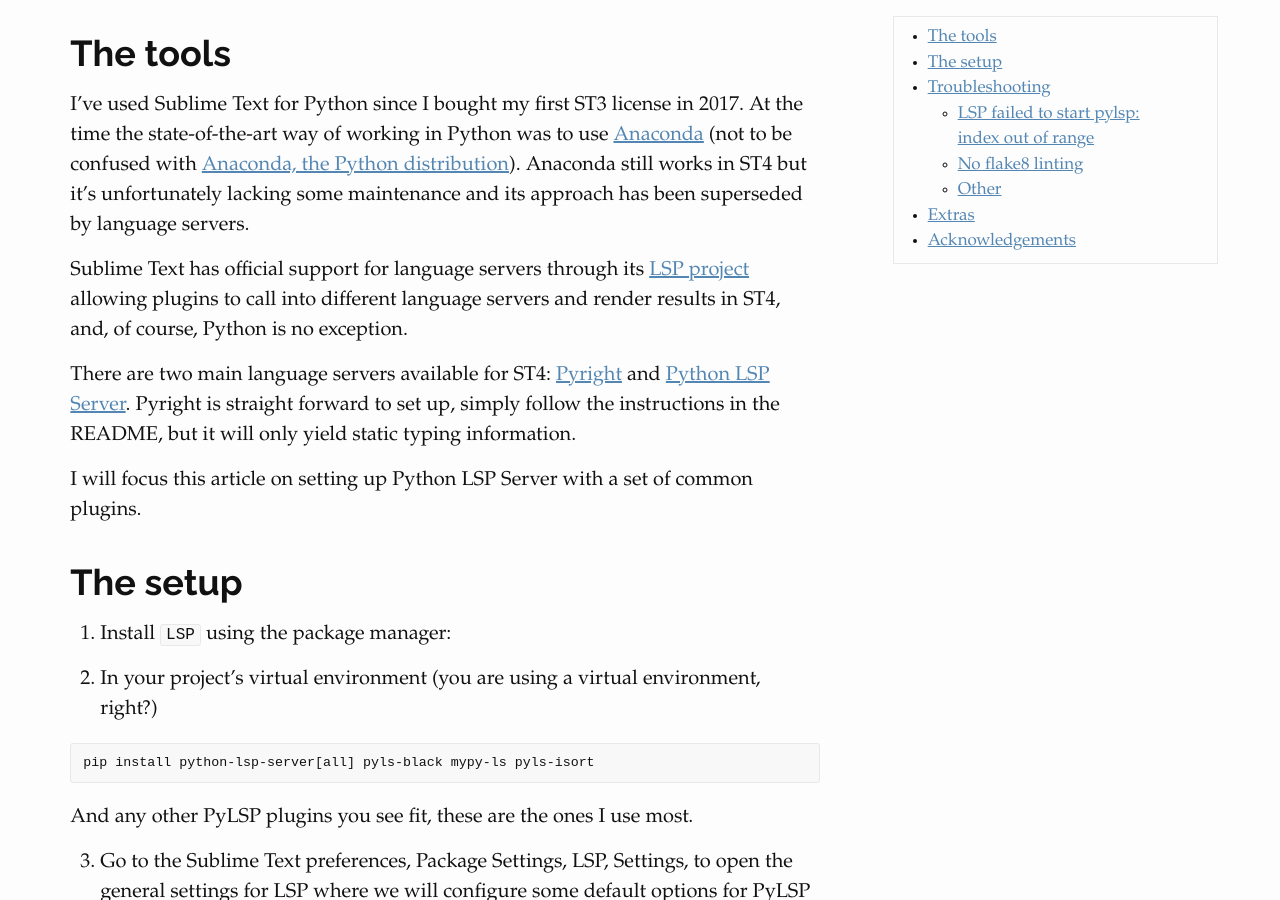
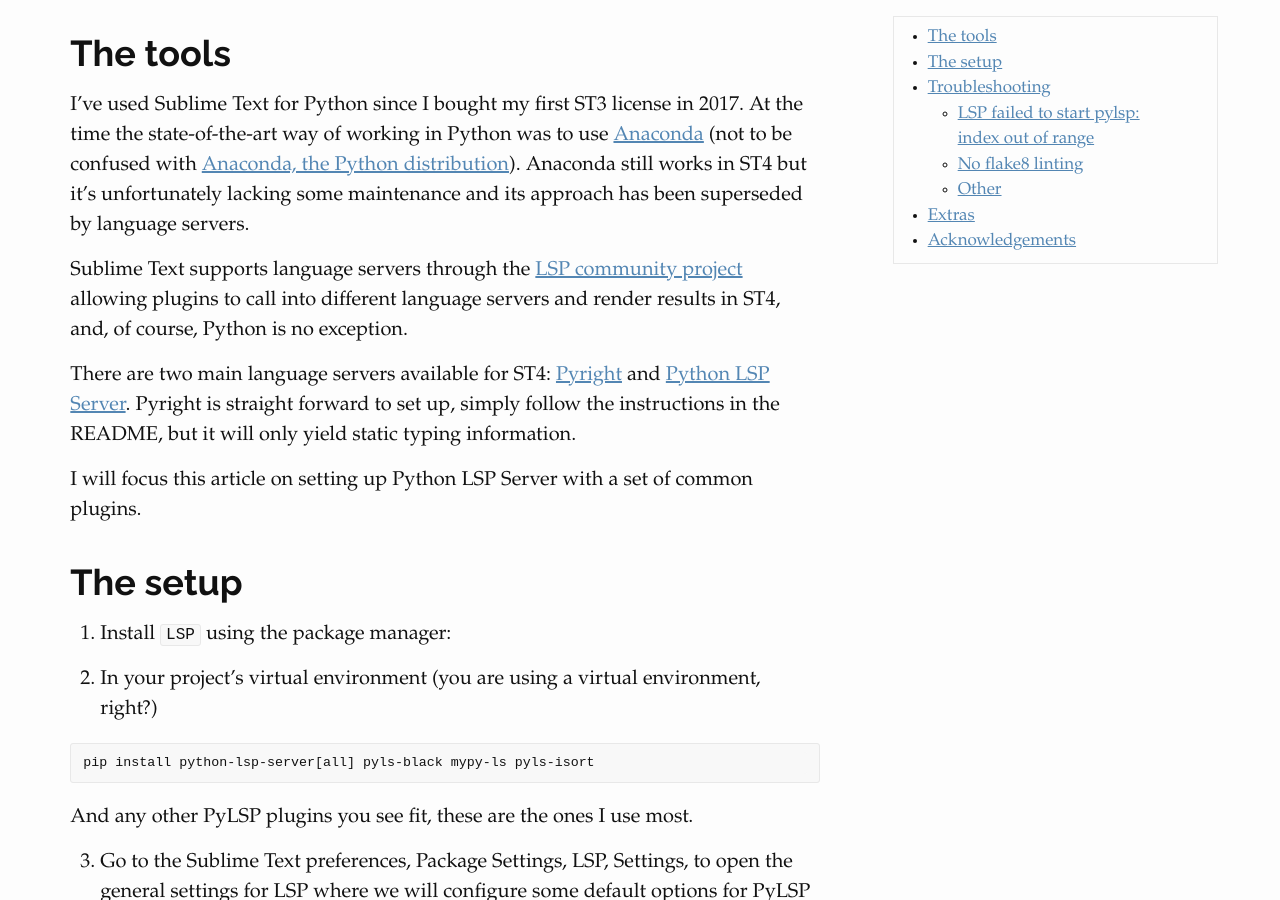
Before and after one commit to yeraydiazdiaz/yeraydiazdiaz.github.io, a Jekyll site: the page built from _posts/2021-05-21-setting-up-sublime-text-4-for-python.md, in a window 1280 px wide and 900 px high, scrolled down 1060 px. Built offline with Jekyll 4.4.1, drawn with Linux system fonts in a browser that asks for light colours.

Commit message:
Sublime LSP is a community project

```diff
--- a/_posts/2021-05-21-setting-up-sublime-text-4-for-python.md
+++ b/_posts/2021-05-21-setting-up-sublime-text-4-for-python.md
@@ -33,7 +33,7 @@ I will update this post with any developments in the tools and setup.
 
 I've used Sublime Text for Python since I bought my first ST3 license in 2017. At the time the state-of-the-art way of working in Python was to use [Anaconda](https://github.com/DamnWidget/anaconda) (not to be confused with [Anaconda, the Python distribution](https://anaconda.org/)). Anaconda still works in ST4 but it's unfortunately lacking some maintenance and its approach has been superseded by language servers.
 
-Sublime Text has official support for language servers through its [LSP project](https://lsp.sublimetext.io/) allowing plugins to call into different language servers and render results in ST4, and, of course, Python is no exception.
+Sublime Text supports language servers through the [LSP community project](https://lsp.sublimetext.io/) allowing plugins to call into different language servers and render results in ST4, and, of course, Python is no exception.
 
 There are two main language servers available for ST4: [Pyright](https://github.com/sublimelsp/LSP-pyright) and [Python LSP Server](https://github.com/python-lsp/python-lsp-server/). Pyright is straight forward to set up, simply follow the instructions in the README, but it will only yield static typing information.
 
```
